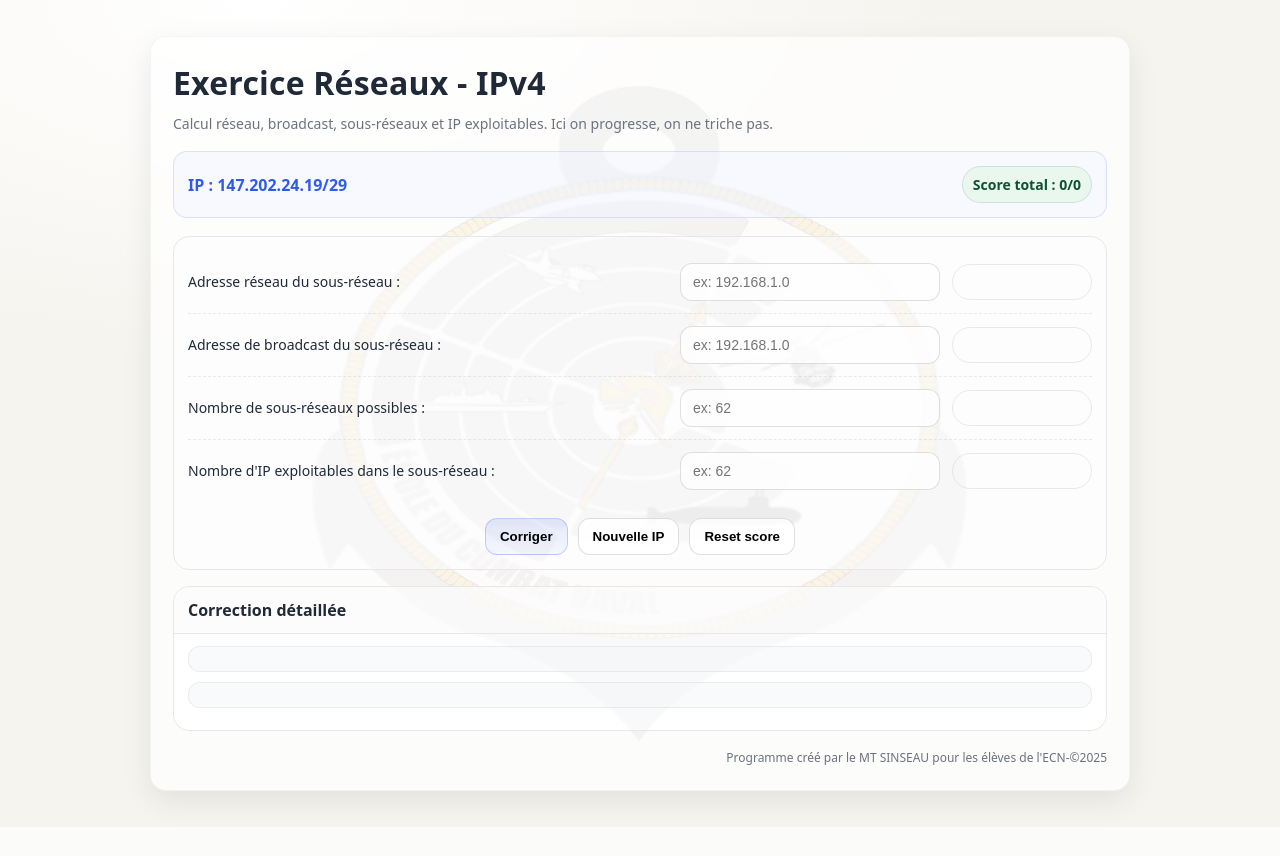
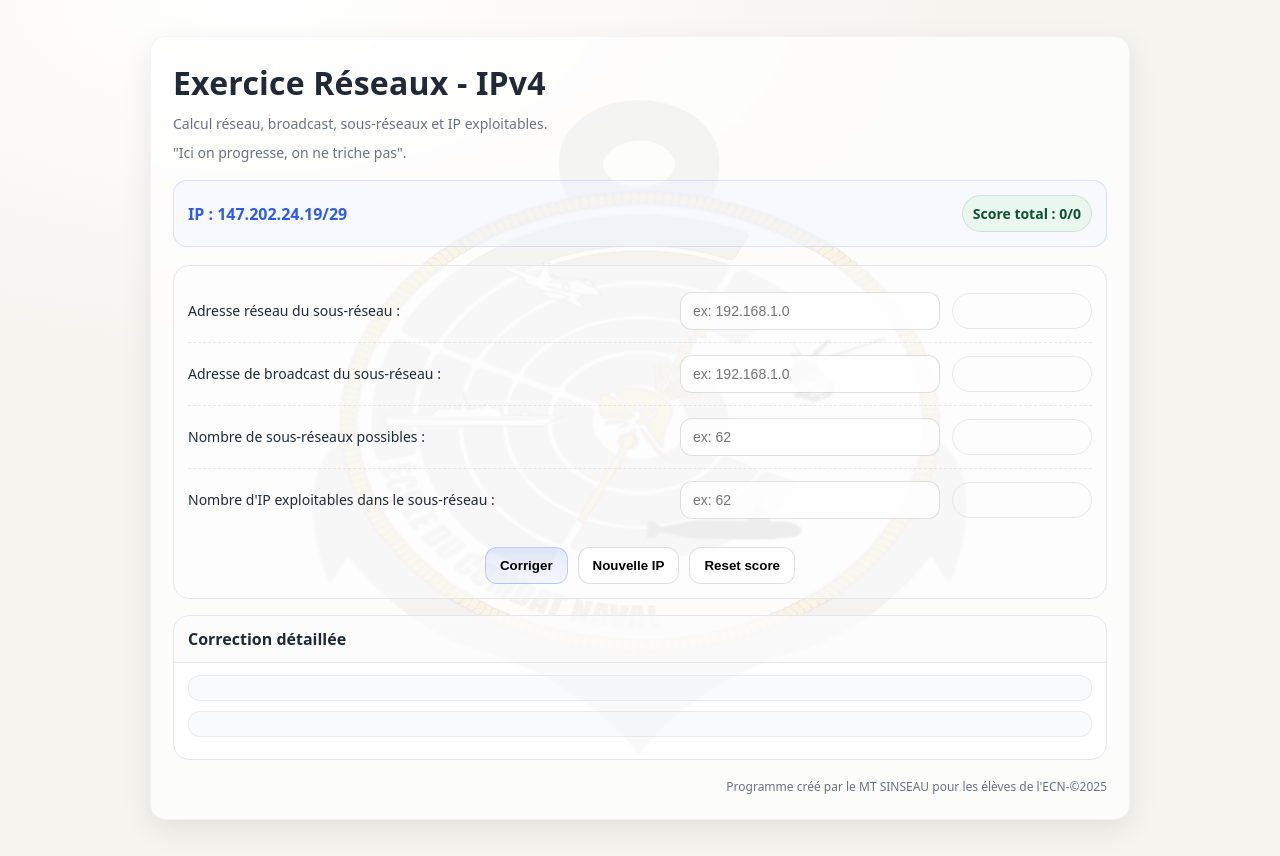
Before and after one commit to Psykomentax/IP_CALC, a FastAPI app: page / in a window 1280 px wide. Before the commit the page ends 816 px from the top, so only its background shows below. Run offline with FastAPI, Linux system fonts and the light colour scheme.

Commit message:
Update index.html

```diff
--- a/templates/index.html
+++ b/templates/index.html
@@ -325,7 +325,8 @@
 
       <header>
         <h1>Exercice Réseaux - IPv4</h1>
-        <p class="sub">Calcul réseau, broadcast, sous-réseaux et IP exploitables. Ici on progresse, on ne triche pas.</p>
+        <p class="sub">Calcul réseau, broadcast, sous-réseaux et IP exploitables.</p>
+        <p class="sub">"Ici on progresse, on ne triche pas".</p>
       </header>
 
       <div class="ipbar">
```
